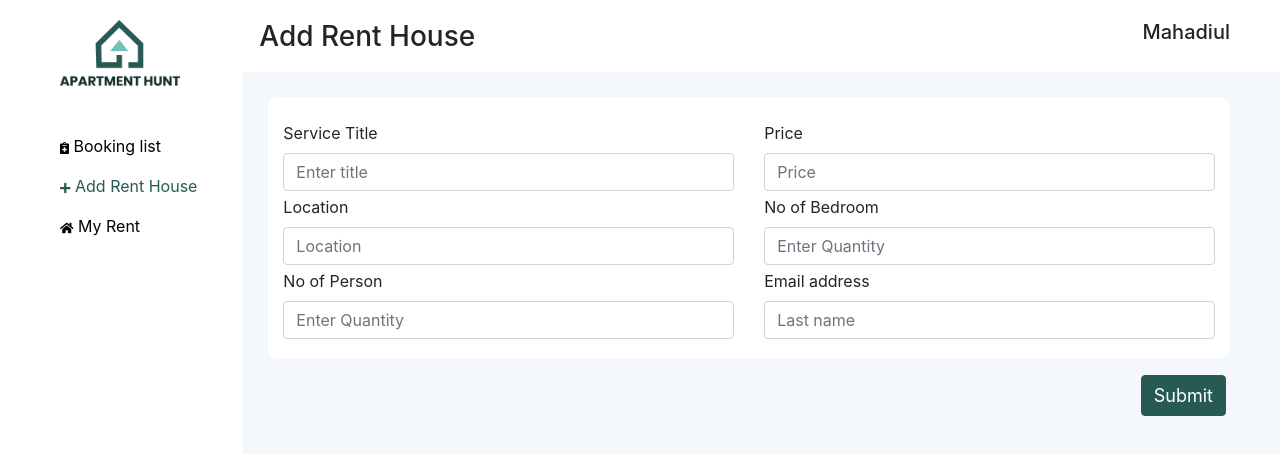
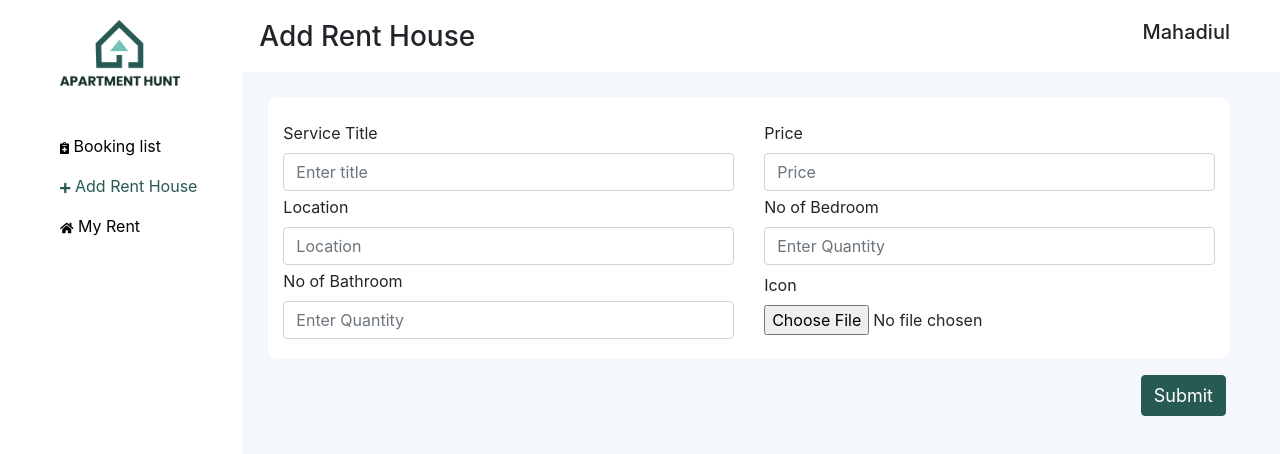
Before and after one commit to Rasel5267/Apartment-Hunt-Client, a React (Create React App) app: page /addHouse in a window 1280 px wide. Shown: the top 454 px of the page. Built offline with nearby package versions, Linux system fonts and the light colour scheme.

Commit message:
some button route added

```diff
--- a/src/components/Dashboard/AddHouse/AddHouse.js
+++ b/src/components/Dashboard/AddHouse/AddHouse.js
@@ -3,7 +3,7 @@ import { Col, Form, Row } from 'react-bootstrap';
 import logo from '../../../logos/Logo.png';
 import { Link } from 'react-router-dom';
 import { FontAwesomeIcon } from '@fortawesome/react-fontawesome'
-import { faPlus, faHome , faNotesMedical } from '@fortawesome/free-solid-svg-icons'
+import { faPlus, faHome, faNotesMedical } from '@fortawesome/free-solid-svg-icons'
 import './AddHouse.css';
 
 const AddHouse = () => {
@@ -13,12 +13,12 @@ const AddHouse = () => {
                 <div className="col-md-2 col-sm-12">
                     <div className="sidebar">
                         <div className="logo">
-                            <img src={logo} alt="logo"/>
+                            <Link to="/"><img  src={logo} alt="logo" /></Link>
                         </div>
                         <div className="dashboard__link mt-5">
-                            <p><Link className="link" to="bookings"><span><FontAwesomeIcon icon={faNotesMedical} size="xs"/> Booking list</span></Link></p>
-                            <p><Link className="link" to="addHouse"><span className="booking-link"><FontAwesomeIcon icon={faPlus} size="xs"/> Add Rent House</span></Link></p>
-                            <p><Link className="link" to="myRent"><span><FontAwesomeIcon icon={faHome} size="xs"/> My Rent</span></Link></p>
+                            <p><Link className="link" to="bookings"><span><FontAwesomeIcon icon={faNotesMedical} size="xs" /> Booking list</span></Link></p>
+                            <p><Link className="link" to="addHouse"><span className="booking-link"><FontAwesomeIcon icon={faPlus} size="xs" /> Add Rent House</span></Link></p>
+                            <p><Link className="link" to="myRent"><span><FontAwesomeIcon icon={faHome} size="xs" /> My Rent</span></Link></p>
                         </div>
                     </div>
                 </div>
@@ -32,31 +32,31 @@ const AddHouse = () => {
                             <Row>
                                 <Col>
                                     <Form.Label className="mt-1">Service Title</Form.Label>
-                                    <Form.Control placeholder="Enter title" />
+                                    <Form.Control placeholder="Enter title" required  />
                                 </Col>
                                 <Col>
                                     <Form.Label className="mt-1">Price</Form.Label>
-                                    <Form.Control placeholder="Price" />
+                                    <Form.Control placeholder="Price" required  />
                                 </Col>
                             </Row>
                             <Row>
                                 <Col>
                                     <Form.Label className="mt-1">Location</Form.Label>
-                                    <Form.Control placeholder="Location" />
+                                    <Form.Control placeholder="Location" required  />
                                 </Col>
                                 <Col>
                                     <Form.Label className="mt-1">No of Bedroom</Form.Label>
-                                    <Form.Control placeholder="Enter Quantity" />
+                                    <Form.Control placeholder="Enter Quantity" required  />
                                 </Col>
                             </Row>
                             <Row>
                                 <Col>
-                                    <Form.Label className="mt-1">No of Person</Form.Label>
-                                    <Form.Control placeholder="Enter Quantity" />
+                                    <Form.Label className="mt-1">No of Bathroom</Form.Label>
+                                    <Form.Control placeholder="Enter Quantity" required  />
                                 </Col>
                                 <Col>
-                                    <Form.Label className="mt-1">Email address</Form.Label>
-                                    <Form.Control placeholder="Last name" />
+                                    <Form.Label className="mt-2">Icon</Form.Label>
+                                    <Form.File required />
                                 </Col>
                             </Row>
                         </Form>
--- a/src/components/Dashboard/Bookings/Bookings.js
+++ b/src/components/Dashboard/Bookings/Bookings.js
@@ -13,7 +13,7 @@ const Bookings = () => {
                 <div className="col-md-2 col-sm-12">
                     <div className="sidebar">
                         <div className="logo">
-                            <img src={logo} alt="logo"/>
+                        <Link to="/"><img  src={logo} alt="logo" /></Link>
                         </div>
                         <div className="mt-5">
                             <p><Link className="link" to="bookings"><span className="booking-link"><FontAwesomeIcon icon={faNotesMedical} size="xs"/> Booking list</span></Link></p>
--- a/src/components/Dashboard/MyRent/MyRent.js
+++ b/src/components/Dashboard/MyRent/MyRent.js
@@ -15,7 +15,7 @@ const MyRent = () => {
                 <div className="col-md-2 col-sm-12">
                     <div className="sidebar">
                         <div className="logo">
-                            <img src={logo} alt="logo" />
+                            <Link to="/"><img src={logo} alt="logo" /></Link>
                         </div>
                         <div className="dashboard__link mt-5">
                             <p><Link className="link" to="bookings"><span><FontAwesomeIcon icon={faNotesMedical} size="xs" /> Booking list</span></Link></p>
--- a/src/components/HomePage/Apartments/Apartments.js
+++ b/src/components/HomePage/Apartments/Apartments.js
@@ -33,7 +33,7 @@ const Apartments = () => {
                                             <h5>${data.price}</h5>
                                         </Col>
                                         <Col className="text-right">
-                                            <button onClick={() => history.push('/apartmentDetail')} className="btn greenBtn">View Details</button>
+                                            <button onClick={() => history.push(`/apartmentDetail/${data.id}`)} className="btn greenBtn">View Details</button>
                                         </Col>
                                     </Row>
                                 </Card.Body>
```
